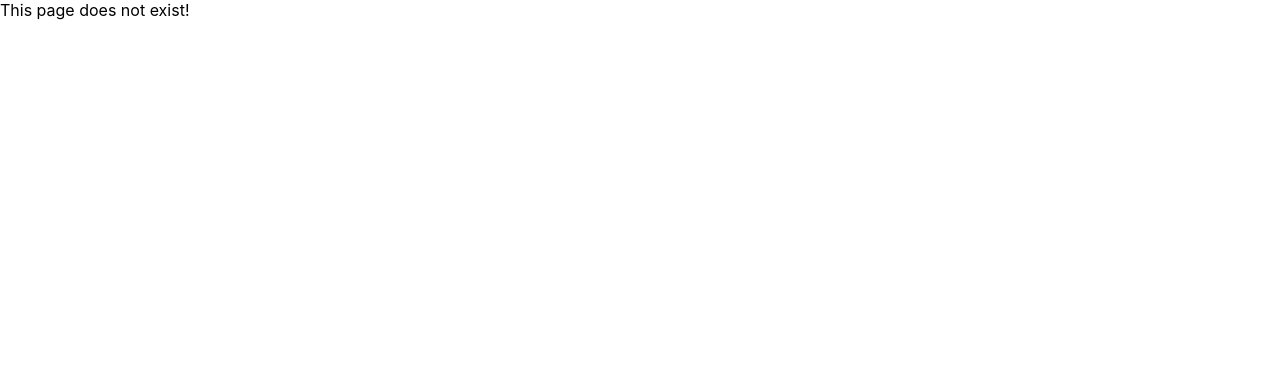
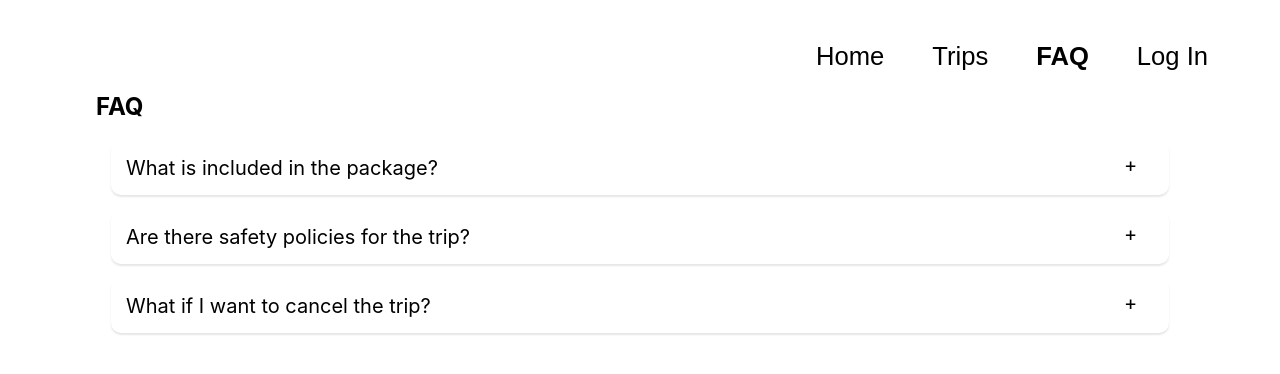
Before and after one commit to Christie-Leung/Communitrip, a React (Create React App) app in the folder communitrip/: page /faq in a window 1280 px wide. Shown: the top 374 px of the page. Built offline with nearby package versions, Linux system fonts and the light colour scheme.

Commit message:
style fixes and faq page added

```diff
--- a/communitrip/src/components/Chatbot.js
+++ b/communitrip/src/components/Chatbot.js
@@ -166,7 +166,7 @@ const generateNextStep = async (label) =>{
     } else {
       switch(label) {
         case 'account page':
-        return "Please direct to " + LogIn_page +"for log in, set up the account for Communitrip. You could log in or set up using email or Gmail account.";
+        //return "Please direct to " + LogIn_page +"for log in, set up the account for Communitrip. You could log in or set up using email or Gmail account.";
         break;
 
         case 'event page':
@@ -251,17 +251,18 @@ const startQuery =()=> {
           </div>
           <div>
           {isButtonVisible && (
-        <button onClick={startQuery}>Start chatting with our bot! </button>
+        <button className="cohere-chat-button" onClick={startQuery}>Start chatting with our bot! </button>
       )} </div>
           {!isButtonVisible &&
           <div className="chat-input-container">
              <input
               type="text"
+              className="cohere-chat-input-text"
               value={userInput}
               onChange={(event) =>
                 setUserInput(event.target.value)
               }
-              placeholder="Type your message here"/> <button onClick={handleButtonClick}>Send</button>
+              placeholder="Type your message here"/> <button className="cohere-chat-button"onClick={handleButtonClick}>Send</button>
           </div> }
         </div>
       );
--- a/communitrip/src/components/NavBar.js
+++ b/communitrip/src/components/NavBar.js
@@ -26,6 +26,9 @@ export default function NavBar({ page }){
             <Link to={"/trips"}>
                 <button className={page === "trips" ? "navbar-button-text-enabled" : "navbar-button-text-disabled"}>Trips</button>
             </Link>
+            <Link to={"/faq"}>
+                <button className={page === "faq" ? "navbar-button-text-enabled" : "navbar-button-text-disabled"}>FAQ</button>
+            </Link>
             { IsAuth ?
             <>
                 <Link to={`/profile/${localStorage.getItem("userUID")}`}>
--- a/communitrip/src/components/style/chatbot.css
+++ b/communitrip/src/components/style/chatbot.css
@@ -27,7 +27,7 @@
   padding: 10px;
 }
 
-input[type='text'] {
+.cohere-chat-input-text {
   flex: 1;
   border-radius: 5px;
   padding: 5px;
@@ -35,7 +35,7 @@ input[type='text'] {
   margin-right: 10px;
 }
 
-button {
+.cohere-chat-button {
   border: none;
 
   color: #fff;
@@ -45,7 +45,7 @@ button {
   cursor: pointer;
 }
 
-button:hover {
+.cohere-chat-button:hover {
   background-color: #555;
 }
 
--- /dev/null
+++ b/communitrip/src/pages/FaqPage.js
@@ -0,0 +1,62 @@
+import { useState } from "react";
+import NavBar from "../components/NavBar";
+import FAQ from "../events/FAQ";
+
+export default function FaqPage() {
+
+    const [faqs, setFaqs] = useState([
+        {
+          question: "What is included in the package?",
+          answer:
+            "Air-conditioned vehicle, snacks, and flight certificate will be provided. We will depart at Goreme and pass by Goreme National Park and Goreme town center. Fly close to see beautiful valleys and rock formations.  ",
+          open: false
+        },
+        {
+          question: "Are there safety policies for the trip?",
+          answer: "Yes, we do temperature check before the ride and require COVID-19 proof of vaccinnation.",
+          open: false
+        },
+        {
+          question:
+            "What if I want to cancel the trip?",
+          answer: "For a full refund, cancel at least 24 hours before the start date.",
+          open: false
+        }
+      ]);
+
+      const toggleFAQ = index => {
+        setFaqs(
+          faqs.map((faq, i) => {
+            if (i === index) {
+              faq.open = !faq.open;
+            } else {
+              faq.open = false;
+            }
+
+            return faq;
+          })
+        );
+      };
+
+    return(
+        <>
+        <div className="window-container" style={{
+                backgroundColor: "white",
+                overflowY: "scroll",
+                overflowX: "hidden",
+        }}>
+          <div className="view">
+            <div className="header-container">
+                    <NavBar page={"faq"}/>
+            </div>
+            <div className="faqs">
+                <h2>FAQ</h2>
+                {faqs.map((faq, index) => (
+                <FAQ faq={faq} index={index} key={index} toggleFAQ={toggleFAQ} />
+                ))}
+            </div>
+        </div>
+    </div>
+    </>
+    )
+}
--- a/communitrip/src/setup/App.js
+++ b/communitrip/src/setup/App.js
@@ -11,6 +11,7 @@ import EventAddPage from '../events/EventAddPage';
 import ProfileDashboard from '../pages/ProfileDashboard';
 import ResetPassword from '../pages/ResetPassword';
 import ChatPage from '../pages/ChatPage';
+import FaqPage from '../pages/FaqPage';
 
 function App() {
 
@@ -30,6 +31,7 @@ function App() {
       <Route exact path={"/resetpassword"} element={<ResetPassword/>}/>
       <Route exact path={"/chat/test"} element={<ChatPage/>}/>
       <Route exact path={"/chat/:id"} element={<ChatPage/>}/>
+      <Route exact path={"/faq"} element={<FaqPage/>}/>
       <Route exact path={"*"} element={
             <>
                 <main>This page does not exist!</main>
```
